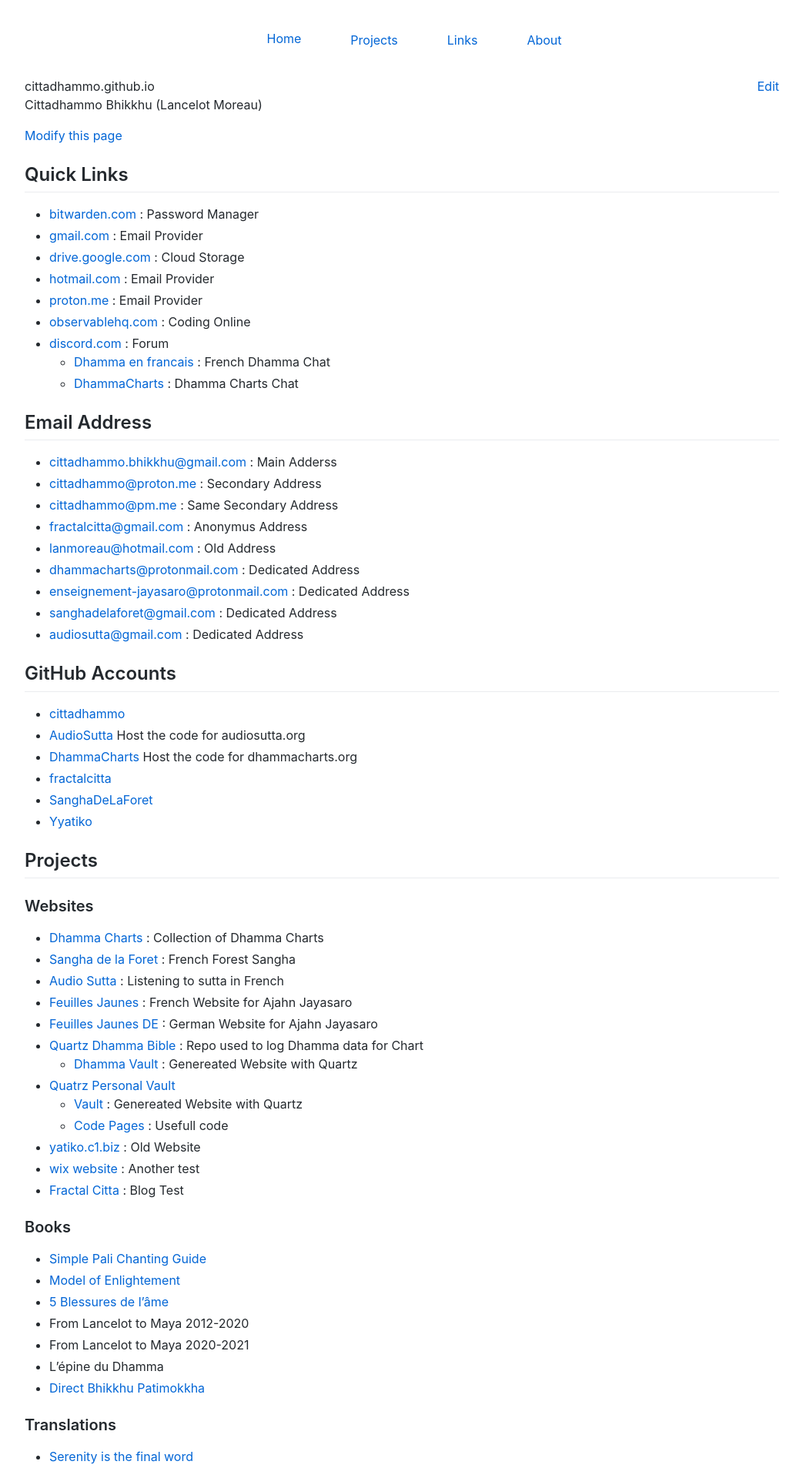
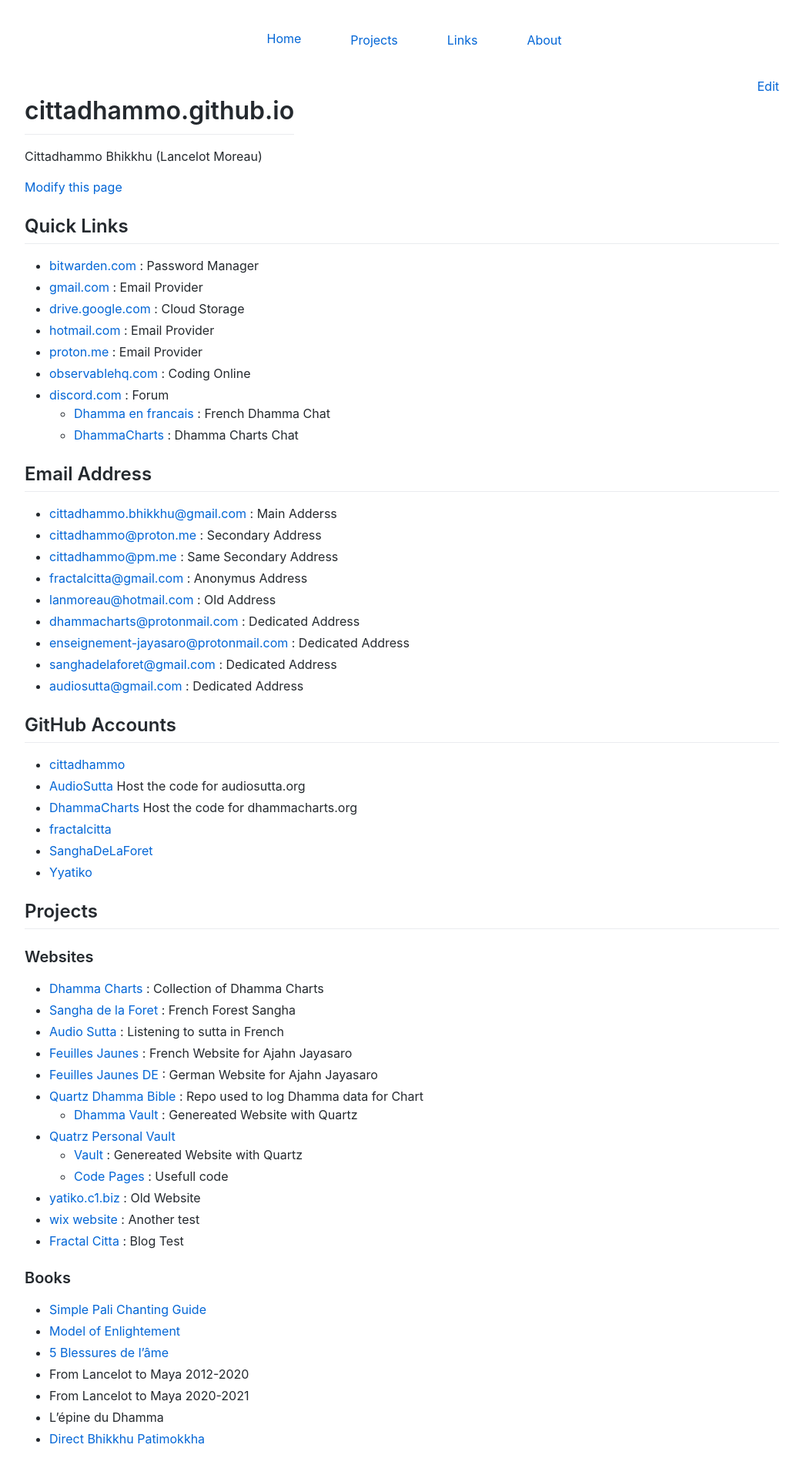
Before and after one commit to cittadhammo/old-personal-website, a Jekyll site: the page built from index.md, in a window 1280 px wide. Shown: the top 1907 px of the page at 77% size, without its empty margins (118-1161 px from the left). Built offline with Jekyll 4.4.1, drawn with Linux system fonts in a browser that asks for light colours.

Commit message:
Update page.html

```diff
--- a/_layouts/page.html
+++ b/_layouts/page.html
@@ -4,7 +4,7 @@
 
 <article class="page">
   <div class="flex-container">
-    <div>{{ page.title }}</div>
+    <div><h1>{{ page.title }}</h1></div>
     <div><a href="">Edit</a></div>
   </div>
   <div class="entry">
```
